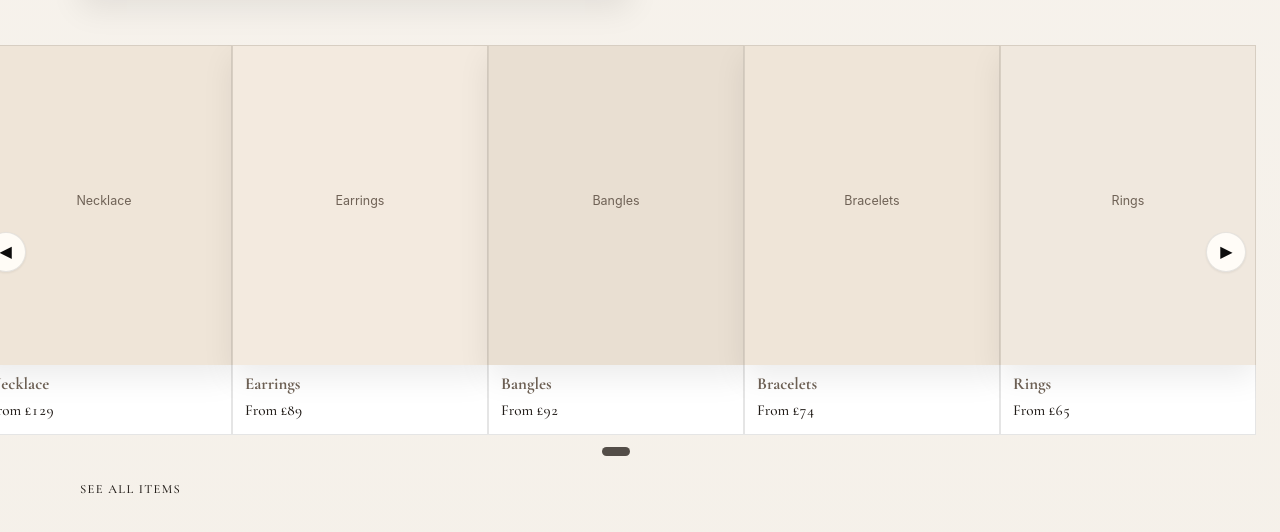
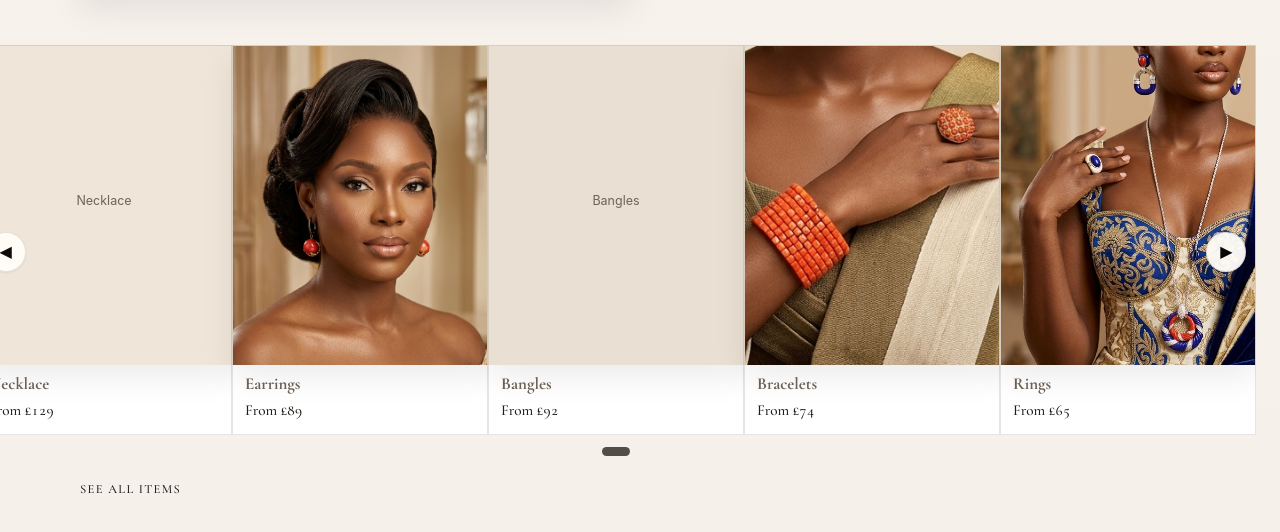
Before and after one commit to dotuna1/fw-haute-landing, a website: page index.html in a window 1280 px wide. Shown: the part 542-1074 px from the top of the page. Drawn offline with nearby package versions, Linux system fonts and the light colour scheme.

Commit message:
Update carousel product images

```diff
--- a/index.html
+++ b/index.html
@@ -86,8 +86,8 @@
               <div class="image-frame">
                 <span class="product-badge">New</span>
                 <img
-                  src="images/earrings-1.svg"
-                  alt="Layered pendant and pearl chain necklace"
+                  src="images/earrings-carousel.png"
+                  alt="Model wearing coral drop earrings"
                   loading="lazy"
                 />
               </div>
@@ -113,8 +113,8 @@
             <article class="product-card">
               <div class="image-frame">
                 <img
-                  src="images/bracelets-1.svg"
-                  alt="Pair of refined bracelets on cream background"
+                  src="images/bracelets-carousel.png"
+                  alt="Model wearing coral bead bracelets and matching ring"
                   loading="lazy"
                 />
               </div>
@@ -126,8 +126,8 @@
             <article class="product-card">
               <div class="image-frame">
                 <img
-                  src="images/rings-1.svg"
-                  alt="Stackable ring pair with warm finish"
+                  src="images/rings-carousel.png"
+                  alt="Model wearing a blue statement ring"
                   loading="lazy"
                 />
               </div>
```
Also changed, not shown: images/bracelets-carousel.png (added), images/earrings-carousel.png (added), images/rings-carousel.png (added).
